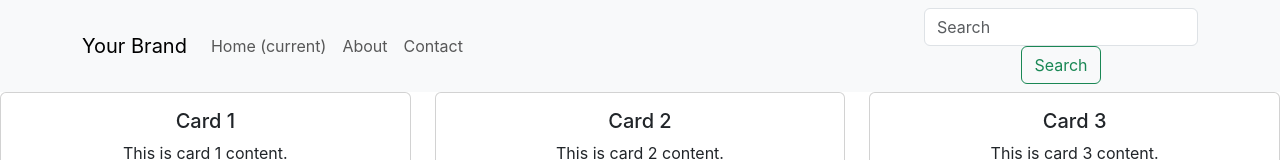
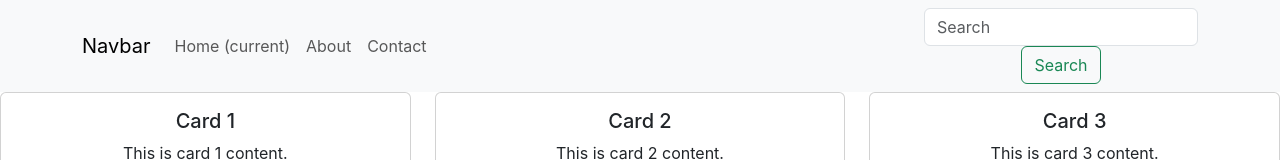
Before and after one commit to ebahaloowvu/CS230L7, a React (Create React App) app: page / in a window 1280 px wide. Shown: the top 160 px of the page. Built offline with nearby package versions, Linux system fonts and the light colour scheme; the HTML template or start-up script is replaced by a standard one.

Commit message:
Update Navbar.js

```diff
--- a/src/Navbar.js
+++ b/src/Navbar.js
@@ -5,7 +5,7 @@ const Navbar = () => {
     <nav className="navbar navbar-expand-lg navbar-light bg-light">
       <div className="container">
         <a className="navbar-brand" href="#">
-          Your Brand
+          Navbar
         </a>
         <button
           className="navbar-toggler"
```
